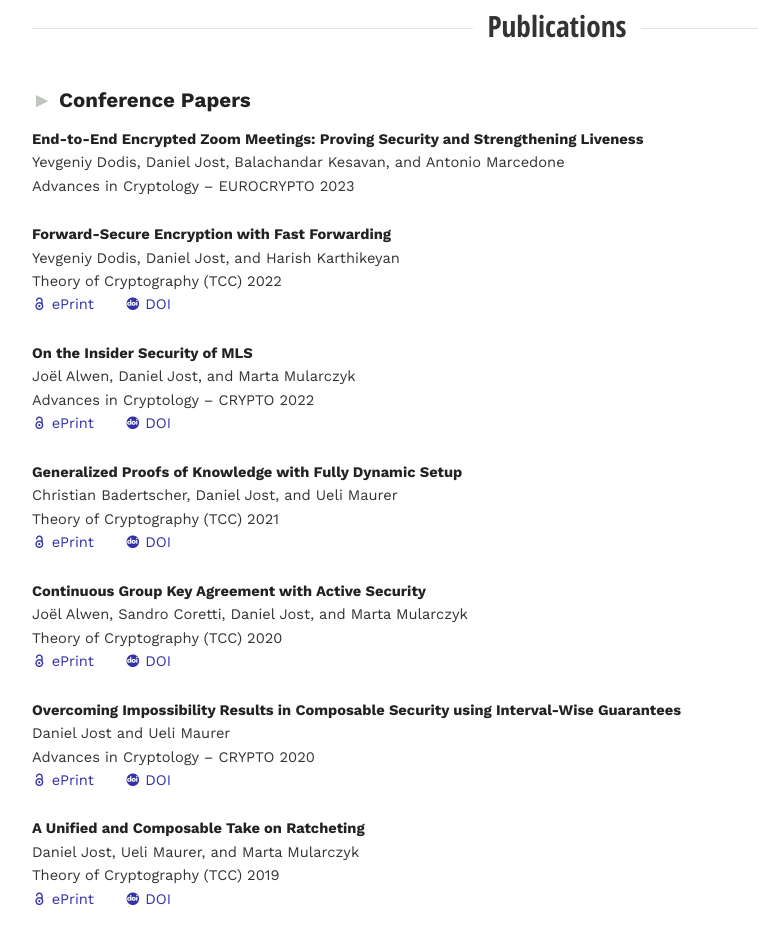
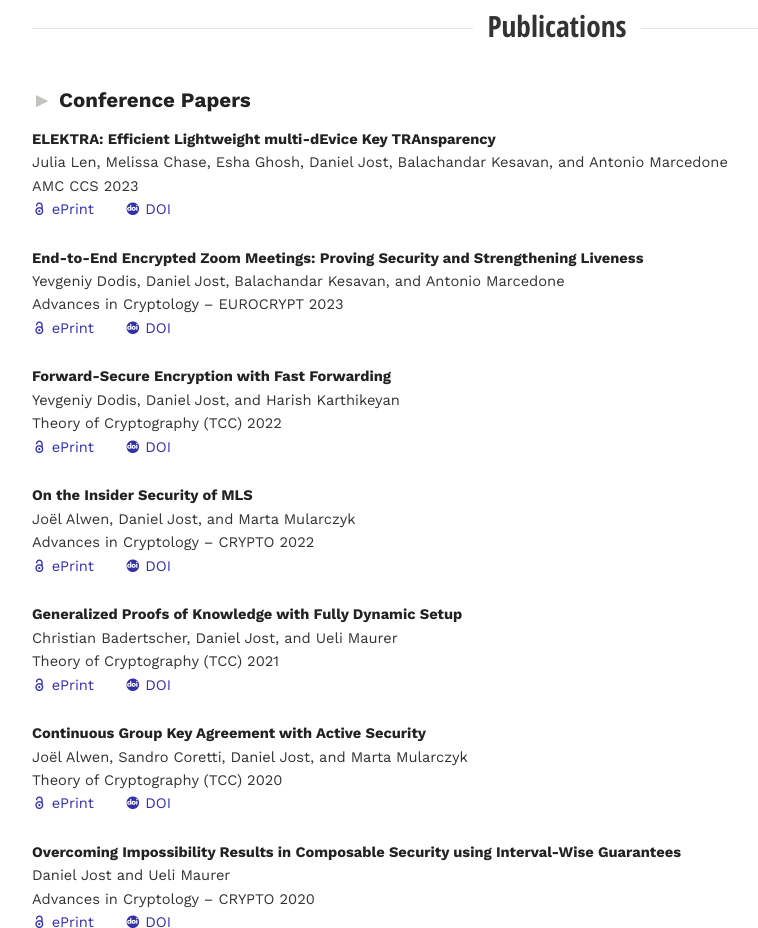
Before and after one commit to dajost/dajost.github.io, a plain HTML site: page index.html in a window 1280 px wide. Shown: the part 800-1728 px from the top of the page, without its empty margins (83-841 px from the left). Drawn offline with nearby package versions, Linux system fonts and the light colour scheme; files whose address does not match are found by name.

Commit message:
Update pubs

```diff
--- a/index.html
+++ b/index.html
@@ -69,9 +69,22 @@
 			<section>
 				<h3>Conference Papers</h3>
 				<div class="publication">
+					<h4>ELEKTRA: Efficient Lightweight multi-dEvice Key TRAnsparency</h4>
+					<div class="authors">Julia Len, Melissa Chase, Esha Ghosh, Daniel Jost, Balachandar Kesavan, and Antonio Marcedone</div>
+					<div class="venue">AMC CCS 2023</div>
+					<div class="pubfiles">
+						<a href="https://eprint.iacr.org/2024/107"><span class="ai ai-open-access"></span> ePrint</a>
+						<a href="https://doi.org/10.1145/3576915.3623161"><span class="ai ai-doi"></span> DOI</a>
+					</div>
+				</div>
+				<div class="publication">
 					<h4>End-to-End Encrypted Zoom Meetings: Proving Security and Strengthening Liveness</h4>
 					<div class="authors">Yevgeniy Dodis, Daniel Jost, Balachandar Kesavan, and Antonio Marcedone</div>
-					<div class="venue">Advances in Cryptology &ndash; EUROCRYPTO 2023</div>
+					<div class="venue">Advances in Cryptology &ndash; EUROCRYPT 2023</div>
+					<div class="pubfiles">
+						<a href="https://eprint.iacr.org/2023/1829"><span class="ai ai-open-access"></span> ePrint</a>
+						<a href="https://doi.org/10.1007/978-3-031-30589-4_6"><span class="ai ai-doi"></span> DOI</a>
+					</div>
 				</div>
 				<div class="publication">
 					<h4>Forward-Secure Encryption with Fast Forwarding</h4>
```
